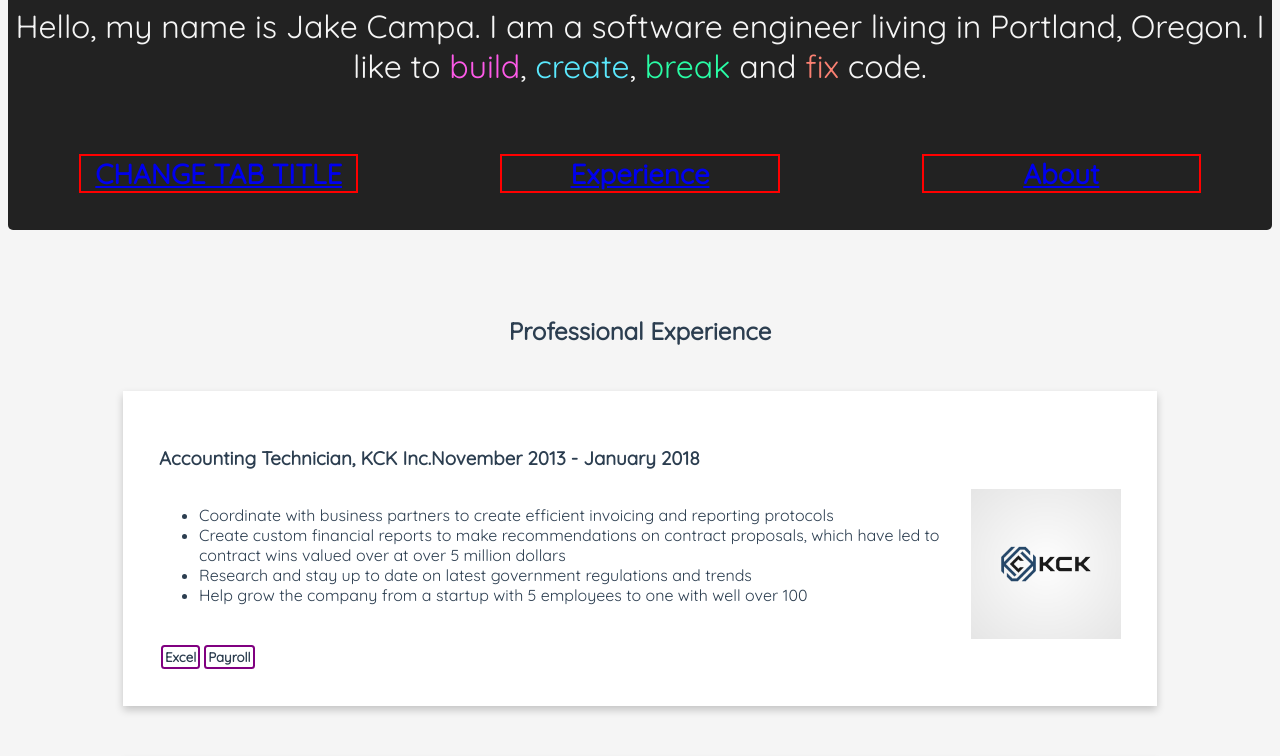
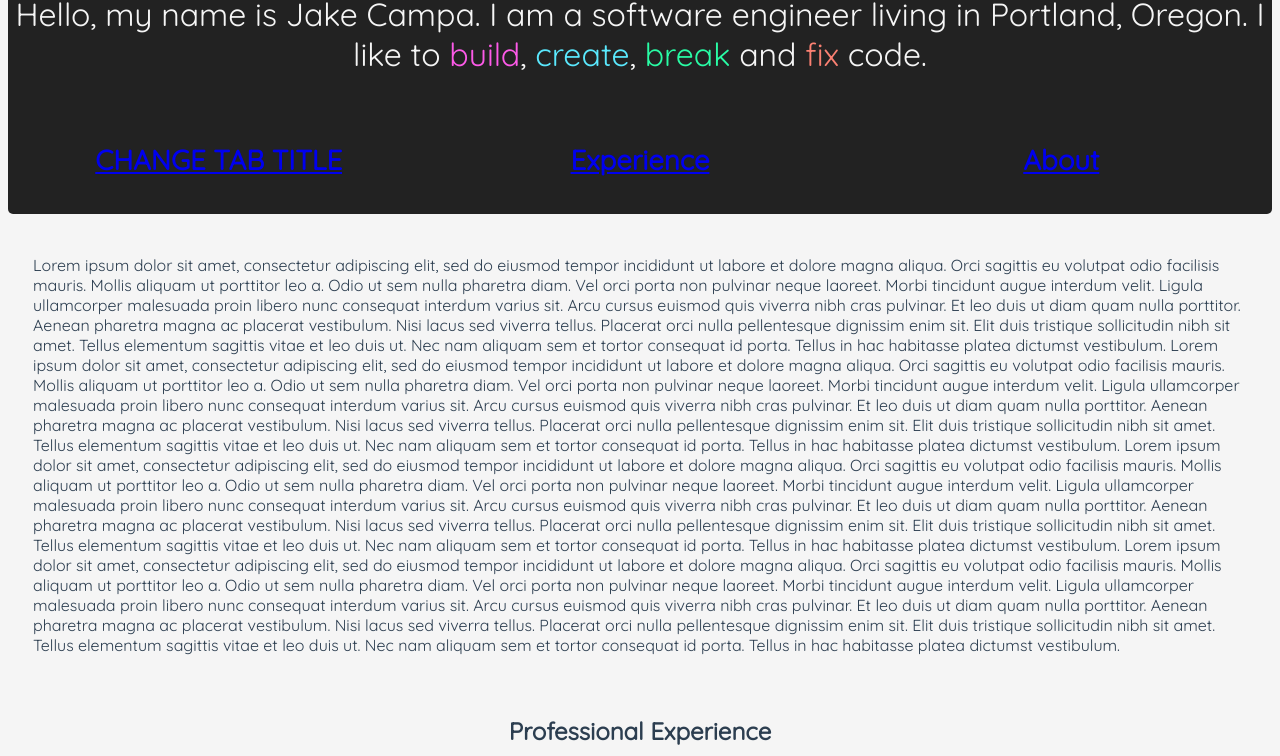
Before and after one commit to jdcamp/personal-site, a Vue app: page /#/ in a window 1280 px wide. Before the commit this address led to /#/. Shown: the part 562-1318 px from the top of the page. Built offline with nearby package versions, Linux system fonts and the light colour scheme.

Commit message:
change css

```diff
--- a/src/components/about.vue
+++ b/src/components/about.vue
@@ -7,6 +7,8 @@
 
   </div>
 <p>Lorem ipsum dolor sit amet, consectetur adipiscing elit, sed do eiusmod tempor incididunt ut labore et dolore magna aliqua. Orci sagittis eu volutpat odio facilisis mauris. Mollis aliquam ut porttitor leo a. Odio ut sem nulla pharetra diam. Vel orci porta non pulvinar neque laoreet. Morbi tincidunt augue interdum velit. Ligula ullamcorper malesuada proin libero nunc consequat interdum varius sit. Arcu cursus euismod quis viverra nibh cras pulvinar. Et leo duis ut diam quam nulla porttitor. Aenean pharetra magna ac placerat vestibulum. Nisi lacus sed viverra tellus. Placerat orci nulla pellentesque dignissim enim sit. Elit duis tristique sollicitudin nibh sit amet. Tellus elementum sagittis vitae et leo duis ut. Nec nam aliquam sem et tortor consequat id porta. Tellus in hac habitasse platea dictumst vestibulum.
+  Lorem ipsum dolor sit amet, consectetur adipiscing elit, sed do eiusmod tempor incididunt ut labore et dolore magna aliqua. Orci sagittis eu volutpat odio facilisis mauris. Mollis aliquam ut porttitor leo a. Odio ut sem nulla pharetra diam. Vel orci porta non pulvinar neque laoreet. Morbi tincidunt augue interdum velit. Ligula ullamcorper malesuada proin libero nunc consequat interdum varius sit. Arcu cursus euismod quis viverra nibh cras pulvinar. Et leo duis ut diam quam nulla porttitor. Aenean pharetra magna ac placerat vestibulum. Nisi lacus sed viverra tellus. Placerat orci nulla pellentesque dignissim enim sit. Elit duis tristique sollicitudin nibh sit amet. Tellus elementum sagittis vitae et leo duis ut. Nec nam aliquam sem et tortor consequat id porta. Tellus in hac habitasse platea dictumst vestibulum.
+  Lorem ipsum dolor sit amet, consectetur adipiscing elit, sed do eiusmod tempor incididunt ut labore et dolore magna aliqua. Orci sagittis eu volutpat odio facilisis mauris. Mollis aliquam ut porttitor leo a. Odio ut sem nulla pharetra diam. Vel orci porta non pulvinar neque laoreet. Morbi tincidunt augue interdum velit. Ligula ullamcorper malesuada proin libero nunc consequat interdum varius sit. Arcu cursus euismod quis viverra nibh cras pulvinar. Et leo duis ut diam quam nulla porttitor. Aenean pharetra magna ac placerat vestibulum. Nisi lacus sed viverra tellus. Placerat orci nulla pellentesque dignissim enim sit. Elit duis tristique sollicitudin nibh sit amet. Tellus elementum sagittis vitae et leo duis ut. Nec nam aliquam sem et tortor consequat id porta. Tellus in hac habitasse platea dictumst vestibulum.
 
 Praesent tristique magna sit amet purus gravida quis blandit. Faucibus turpis in eu mi bibendum neque egestas. Nisi vitae suscipit tellus mauris a diam maecenas sed enim. Diam vulputate ut pharetra sit amet aliquam id diam. Integer quis auctor elit sed. Gravida neque convallis a cras semper auctor neque vitae tempus. Volutpat diam ut venenatis tellus in. Elementum integer enim neque volutpat ac. Faucibus et molestie ac feugiat sed lectus. Viverra ipsum nunc aliquet bibendum enim. Vitae congue mauris rhoncus aenean. Maecenas sed enim ut sem viverra aliquet eget sit amet. Pulvinar etiam non quam lacus suspendisse faucibus interdum posuere. Orci nulla pellentesque dignissim enim. Potenti nullam ac tortor vitae purus faucibus. Sed blandit libero volutpat sed cras ornare. Suspendisse potenti nullam ac tortor vitae purus faucibus ornare suspendisse.</p>
 </div>
--- a/src/components/experience.vue
+++ b/src/components/experience.vue
@@ -25,7 +25,9 @@
         </div>
       </div>
     </div>
-    <!-- <h2>Education</h2> -->
+  </div>
+  <h2 id="edu-experience">Education</h2>
+  <div class="job-section">
     <div class="card" v-for="item in education">
       <div class="job">
         <div class="upper-card">
@@ -45,8 +47,29 @@
         </div>
       </div>
     </div>
+  </div>
+  <h2 id="edu-experience">Projects</h2>
+  <div class="job-section">
+    <div class="card" v-for="item in projects">
+      <div class="job">
+        <div class="upper-card">
+          <h3>{{item.title}}, {{item.school}}</h3>
+        </div>
+        <div class="lower-card" v-bind:class='"mode" + item.id % 2'>
+          <div class="deck">
+            <p>{{item.deck}}</p>
+          </div>
+          <div>
+            <img :src='item.img' class='logo'>
+          </div>
+          <div class="tags" v-for='tag in item.tags'>
+            <h6>{{tag}}</h6>
+          </div>
+        </div>
+      </div>
+    </div>
+  </div>
 
-  </div>
 </div>
 </template>
 
@@ -98,11 +121,13 @@ export default {
         title: "Intern",
         company: "RocketML",
         date: "June 2017 - July 2017",
-        deck:  ['Ported entire legacy website to WordPress and developed new, custom theme template','Plan, manage, and coordinate work between another intern in a remote environment', 'Developed PHP plugin for WordPress to auto-generate, format and display external content on the company blog','Improved maintainability code and efficiency of workflows by implementing system of code comments and highly-detailed project documentation'],
+        deck: ['Ported entire legacy website to WordPress and developed new, custom theme template', 'Plan, manage, and coordinate work between another intern in a remote environment',
+          'Developed PHP plugin for WordPress to auto-generate, format and display external content on the company blog',
+          'Improved maintainability code and efficiency of workflows by implementing system of code comments and highly-detailed project documentation'
+        ],
         img: require('../assets/rocketml_logo.png'),
         tags: ['PHP', 'MySQL', 'AWS', 'Heroku', 'HTML/JavaScript/CSS', 'WordPress']
-      },
-     ],
+      }, ],
       education: [{
           id: 1,
           title: 'JavaScript/PHP Track',
@@ -121,6 +146,36 @@ export default {
           img: require('../assets/nvcc_logo.jpg'),
           tags: ['Java', 'Datastructures', '']
         },
+      ],
+      projects: [{
+          id: 1,
+          title: 'Project',
+          school: 'Link',
+          deck: 'jkfga jdkjfgj j joifjgoidfjgaerg ergekgeirgef frgepodfin sksdn vdnxdn cvnxohn iuhbiuhn in isnfj nsdk nsd, nsduh so osij osidh lisyguydb aousidv iusyobv iyctvugb ytxdrctuvybuyvtdrx yubictruvbivtcfuvbtcruvibvtcf t byuiv vy vy vygu yguv v vygu viuyb ud biudcb ihbdbj d  dfvnhdfc nv  rf dfhnvc jnvdn df vdfijnd d',
+          img: 'http://dummyimage.com/149x120.png/ff4444/ffffff',
+          tags: ['PHP', 'MySQL', 'AWS', 'Heroku', 'HTML/JavaScript/CSS', 'WordPress']
+        },{
+            id: 2,
+            title: 'Project2',
+            school: 'Link',
+            deck: 'jkfga jdkjfgj j joifjgoidfjgaerg ergekgeirgef frgepodfin sksdn vdnxdn cvnxohn iuhbiuhn in isnfj nsdk nsd, nsduh so osij osidh lisyguydb aousidv iusyobv iyctvugb ytxdrctuvybuyvtdrx yubictruvbivtcfuvbtcruvibvtcf t byuiv vy vy vygu yguv v vygu viuyb ud biudcb ihbdbj d  dfvnhdfc nv  rf dfhnvc jnvdn df vdfijnd d',
+            img: 'http://dummyimage.com/149x120.png/ff4444/ffffff',
+            tags: ['PHP', 'MySQL', 'AWS', 'Heroku', 'HTML/JavaScript/CSS', 'WordPress']
+          },{
+            id: 3,
+            title: 'Project2',
+            school: 'Link',
+            deck: 'jkfga jdkjfgj j joifjgoidfjgaerg ergekgeirgef frgepodfin sksdn vdnxdn cvnxohn iuhbiuhn in isnfj nsdk nsd, nsduh so osij osidh lisyguydb aousidv iusyobv iyctvugb ytxdrctuvybuyvtdrx yubictruvbivtcfuvbtcruvibvtcf t byuiv vy vy vygu yguv v vygu viuyb ud biudcb ihbdbj d  dfvnhdfc nv  rf dfhnvc jnvdn df vdfijnd d',
+            img: 'http://dummyimage.com/149x120.png/ff4444/ffffff',
+            tags: ['PHP', 'MySQL', 'AWS', 'Heroku', 'HTML/JavaScript/CSS', 'WordPress']
+          },{
+            id: 4,
+            title: 'Project2',
+            school: 'Link',
+            deck: 'jkfga jdkjfgj j joifjgoidfjgaerg ergekgeirgef frgepodfin sksdn vdnxdn cvnxohn iuhbiuhn in isnfj nsdk nsd, nsduh so osij osidh lisyguydb aousidv iusyobv iyctvugb ytxdrctuvybuyvtdrx yubictruvbivtcfuvbtcruvibvtcf t byuiv vy vy vygu yguv v vygu viuyb ud biudcb ihbdbj d  dfvnhdfc nv  rf dfhnvc jnvdn df vdfijnd d',
+            img: 'http://dummyimage.com/149x120.png/ff4444/ffffff',
+            tags: ['PHP', 'MySQL', 'AWS', 'Heroku', 'HTML/JavaScript/CSS', 'WordPress']
+          },
       ]
     }
   }
@@ -136,6 +191,11 @@ export default {
   justify-content: space-around;
 }
 
+.experience {
+  display: flex;
+  flex-direction: column;
+}
+
 .card {
   box-shadow: 0 4px 8px 0 rgba(0, 0, 0, 0.2);
   margin: 1.6rem;
@@ -149,9 +209,12 @@ export default {
   display: flex;
   /* justify-content: space-between; */
 }
-#prof-experience {
+
+#prof-experience,
+#edu-experience {
   text-align: center;
 }
+
 .mode1 {
   display: flex;
   flex-direction: row;
@@ -170,20 +233,24 @@ export default {
   padding: 2px;
   margin: 2px;
 }
+
 .tags {
   display: flex;
   flex-direction: row;
   flex-wrap: wrap;
 }
+
 .lower-card {
   display: flex;
   flex-direction: row;
   flex-wrap: wrap;
 }
+
 .test {
   display: flex;
   flex-direction: row;
 }
+
 .job {
   padding: 15px;
 }
--- a/src/components/home.vue
+++ b/src/components/home.vue
@@ -1,6 +1,10 @@
 <template>
 <div class="home">
-  <p>
+  <p>Lorem ipsum dolor sit amet, consectetur adipiscing elit, sed do eiusmod tempor incididunt ut labore et dolore magna aliqua. Orci sagittis eu volutpat odio facilisis mauris. Mollis aliquam ut porttitor leo a. Odio ut sem nulla pharetra diam. Vel orci porta non pulvinar neque laoreet. Morbi tincidunt augue interdum velit. Ligula ullamcorper malesuada proin libero nunc consequat interdum varius sit. Arcu cursus euismod quis viverra nibh cras pulvinar. Et leo duis ut diam quam nulla porttitor. Aenean pharetra magna ac placerat vestibulum. Nisi lacus sed viverra tellus. Placerat orci nulla pellentesque dignissim enim sit. Elit duis tristique sollicitudin nibh sit amet. Tellus elementum sagittis vitae et leo duis ut. Nec nam aliquam sem et tortor consequat id porta. Tellus in hac habitasse platea dictumst vestibulum.
+    Lorem ipsum dolor sit amet, consectetur adipiscing elit, sed do eiusmod tempor incididunt ut labore et dolore magna aliqua. Orci sagittis eu volutpat odio facilisis mauris. Mollis aliquam ut porttitor leo a. Odio ut sem nulla pharetra diam. Vel orci porta non pulvinar neque laoreet. Morbi tincidunt augue interdum velit. Ligula ullamcorper malesuada proin libero nunc consequat interdum varius sit. Arcu cursus euismod quis viverra nibh cras pulvinar. Et leo duis ut diam quam nulla porttitor. Aenean pharetra magna ac placerat vestibulum. Nisi lacus sed viverra tellus. Placerat orci nulla pellentesque dignissim enim sit. Elit duis tristique sollicitudin nibh sit amet. Tellus elementum sagittis vitae et leo duis ut. Nec nam aliquam sem et tortor consequat id porta. Tellus in hac habitasse platea dictumst vestibulum.
+    Lorem ipsum dolor sit amet, consectetur adipiscing elit, sed do eiusmod tempor incididunt ut labore et dolore magna aliqua. Orci sagittis eu volutpat odio facilisis mauris. Mollis aliquam ut porttitor leo a. Odio ut sem nulla pharetra diam. Vel orci porta non pulvinar neque laoreet. Morbi tincidunt augue interdum velit. Ligula ullamcorper malesuada proin libero nunc consequat interdum varius sit. Arcu cursus euismod quis viverra nibh cras pulvinar. Et leo duis ut diam quam nulla porttitor. Aenean pharetra magna ac placerat vestibulum. Nisi lacus sed viverra tellus. Placerat orci nulla pellentesque dignissim enim sit. Elit duis tristique sollicitudin nibh sit amet. Tellus elementum sagittis vitae et leo duis ut. Nec nam aliquam sem et tortor consequat id porta. Tellus in hac habitasse platea dictumst vestibulum.
+    Lorem ipsum dolor sit amet, consectetur adipiscing elit, sed do eiusmod tempor incididunt ut labore et dolore magna aliqua. Orci sagittis eu volutpat odio facilisis mauris. Mollis aliquam ut porttitor leo a. Odio ut sem nulla pharetra diam. Vel orci porta non pulvinar neque laoreet. Morbi tincidunt augue interdum velit. Ligula ullamcorper malesuada proin libero nunc consequat interdum varius sit. Arcu cursus euismod quis viverra nibh cras pulvinar. Et leo duis ut diam quam nulla porttitor. Aenean pharetra magna ac placerat vestibulum. Nisi lacus sed viverra tellus. Placerat orci nulla pellentesque dignissim enim sit. Elit duis tristique sollicitudin nibh sit amet. Tellus elementum sagittis vitae et leo duis ut. Nec nam aliquam sem et tortor consequat id porta. Tellus in hac habitasse platea dictumst vestibulum.
+
   </p>
 
 
--- a/src/components/navigation.vue
+++ b/src/components/navigation.vue
@@ -828,8 +828,8 @@ import anime from 'animejs'
 }
 
 .navbar h4 {
-  border: solid 2px red;
   height: 35px;
+  font-style: normal;
 }
 
 .navigation {
@@ -840,7 +840,7 @@ import anime from 'animejs'
   display: flex;
   flex-direction: column;
   align-content: center;
-  height: 98vh;
+  height: 96vh;
   width: inherit;
 }
 
```
Also changed, not shown: 10 other files (tests, documents, lock files or other folders). Lines whose indentation alone changed are shown as unchanged.
